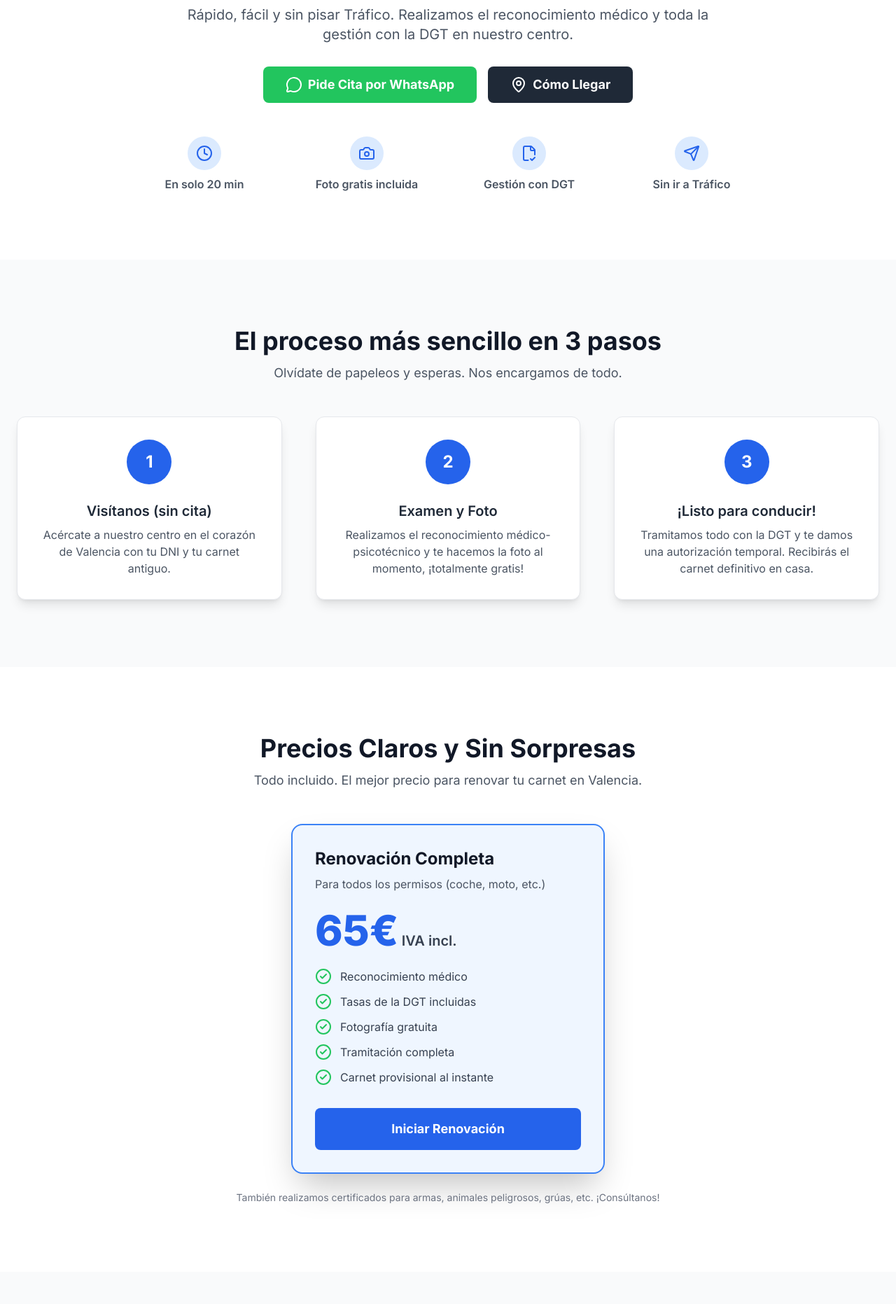
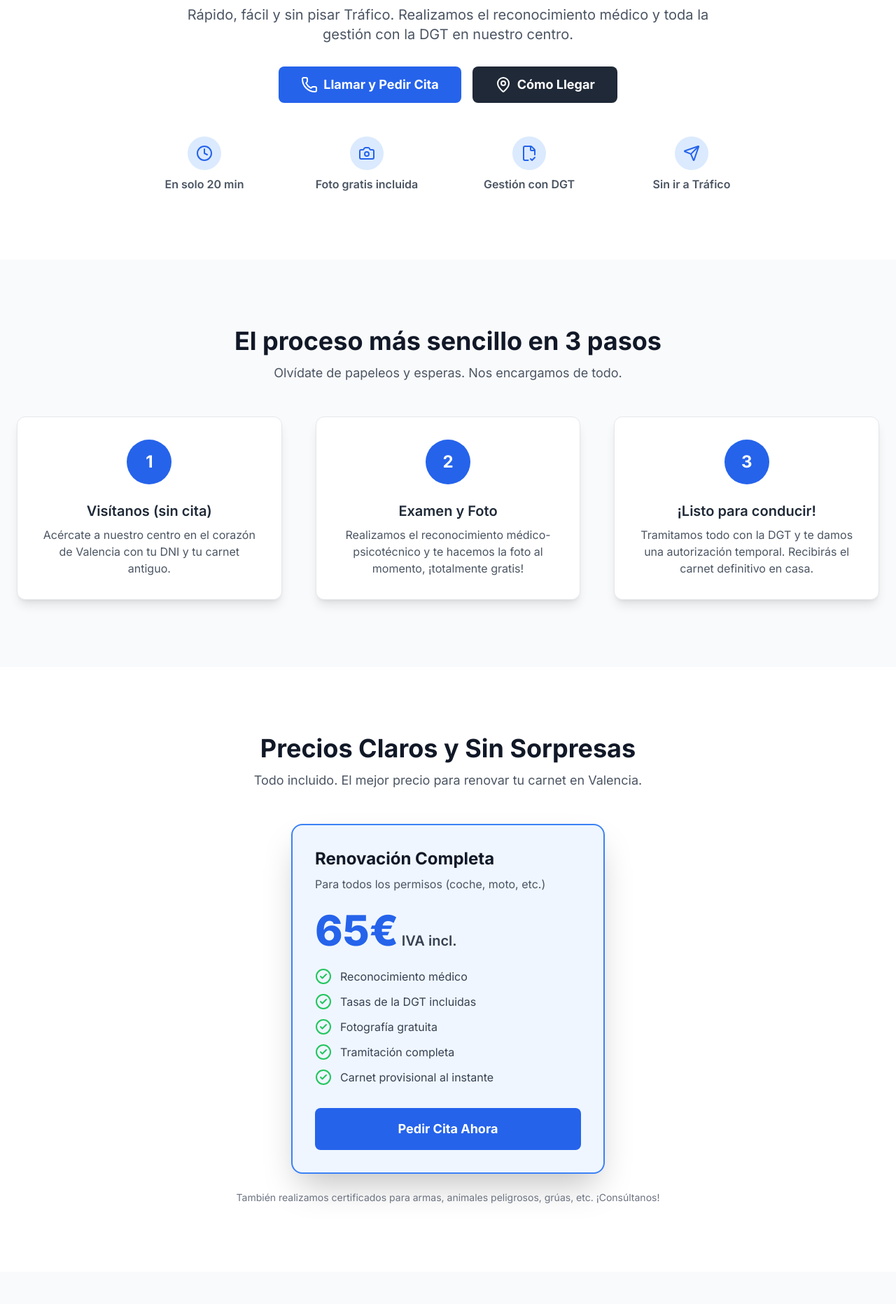
Before and after one commit to almacenaje/conducir, a plain HTML site: page index.html in a window 1280 px wide. Shown: the part 297-2160 px from the top of the page at 70% size. Drawn offline with nearby package versions, Linux system fonts and the light colour scheme.

Commit message:
Update index.html

```diff
--- a/index.html
+++ b/index.html
@@ -162,8 +162,8 @@
                     Rápido, fácil y sin pisar Tráfico. Realizamos el reconocimiento médico y toda la gestión con la DGT en nuestro centro.
                 </p>
                 <div class="mt-8 flex justify-center items-center flex-wrap gap-4">
-                    <a href="https://wa.me/34960000000?text=Hola,%20quiero%20pedir%20cita%20para%20renovar%20el%20carnet%20de%20conducir." target="_blank" class="cta-button flex items-center justify-center bg-green-500 text-white font-bold py-3 px-8 rounded-lg text-lg hover:bg-green-600 w-full sm:w-auto">
-                        <i data-lucide="message-circle" class="mr-2"></i> Pide Cita por WhatsApp
+                    <a href="tel:+34960000000" class="cta-button flex items-center justify-center bg-blue-600 text-white font-bold py-3 px-8 rounded-lg text-lg hover:bg-blue-700 w-full sm:w-auto">
+                        <i data-lucide="phone" class="mr-2"></i> Llamar y Pedir Cita
                     </a>
                     <a href="#ubicacion" class="cta-button flex items-center justify-center bg-gray-800 text-white font-bold py-3 px-8 rounded-lg text-lg hover:bg-gray-900 w-full sm:w-auto">
                         <i data-lucide="map-pin" class="mr-2"></i> Cómo Llegar
@@ -252,8 +252,8 @@
                         <li class="flex items-center"><i data-lucide="check-circle-2" class="text-green-500 mr-3"></i>Tramitación completa</li>
                         <li class="flex items-center"><i data-lucide="check-circle-2" class="text-green-500 mr-3"></i>Carnet provisional al instante</li>
                     </ul>
-                    <a href="https://wa.me/34960000000?text=Hola,%20quiero%20renovar%20mi%20carnet%20por%2065€." target="_blank" class="mt-8 cta-button w-full flex items-center justify-center bg-blue-600 text-white font-bold py-4 px-8 rounded-lg text-lg hover:bg-blue-700">
-                        Iniciar Renovación
+                    <a href="#ubicacion" class="mt-8 cta-button w-full flex items-center justify-center bg-blue-600 text-white font-bold py-4 px-8 rounded-lg text-lg hover:bg-blue-700">
+                        Pedir Cita Ahora
                     </a>
                 </div>
                 <p class="text-center mt-6 text-sm text-gray-500">También realizamos certificados para armas, animales peligrosos, grúas, etc. ¡Consúltanos!</p>
@@ -349,7 +349,7 @@
                             <i data-lucide="chevron-down" class="group-open:rotate-180 transition-transform"></i>
                         </summary>
                         <p class="text-gray-600 mt-3">
-                            No es estrictamente necesario, puedes venir cuando quieras dentro de nuestro horario de atención. Sin embargo, si quieres asegurarte una atención inmediata y sin esperas, te recomendamos pedir cita a través de nuestro WhatsApp o por teléfono.
+                            No es estrictamente necesario, puedes venir cuando quieras dentro de nuestro horario de atención. Sin embargo, si quieres asegurarte una atención inmediata y sin esperas, te recomendamos pedir cita por teléfono.
                         </p>
                     </details>
                     <details class="bg-gray-100 p-5 rounded-lg group">
@@ -393,7 +393,6 @@
                                 <div>
                                     <h4 class="font-semibold">Contacto</h4>
                                     <p>Teléfono: <a href="tel:+34960000000" class="hover:underline">960 000 000</a></p>
-                                    <p>WhatsApp: <a href="https://wa.me/34960000000" target="_blank" class="hover:underline">Enviar mensaje</a></p>
                                 </div>
                             </div>
                         </div>
```
